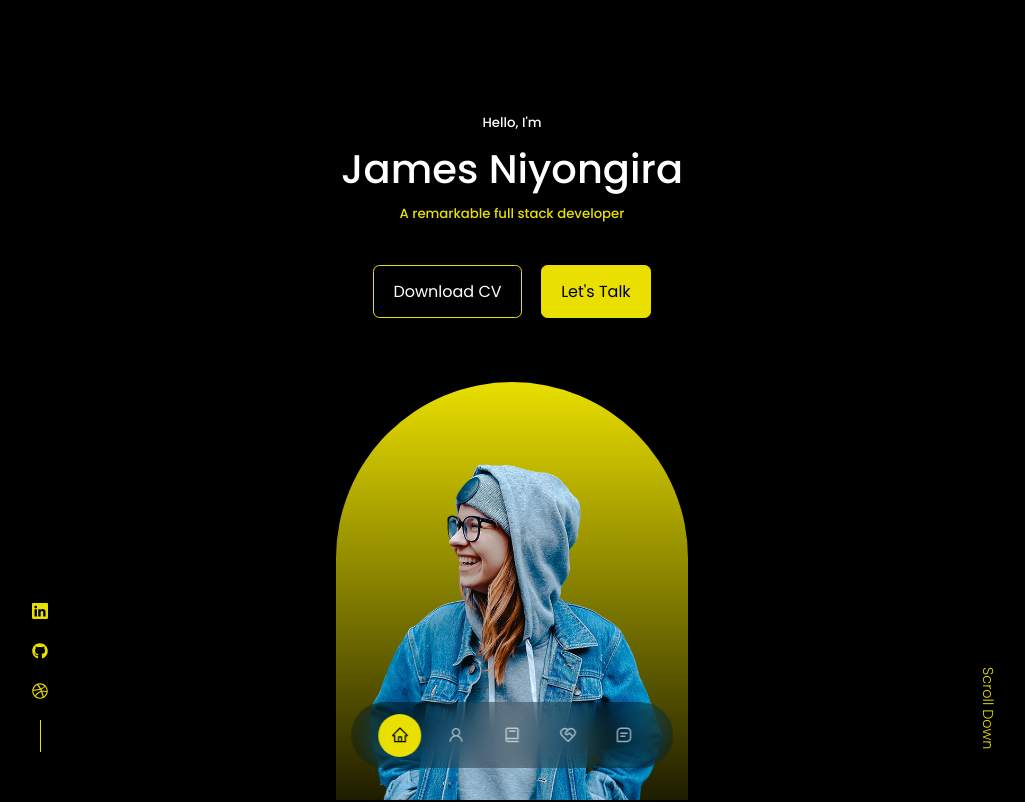
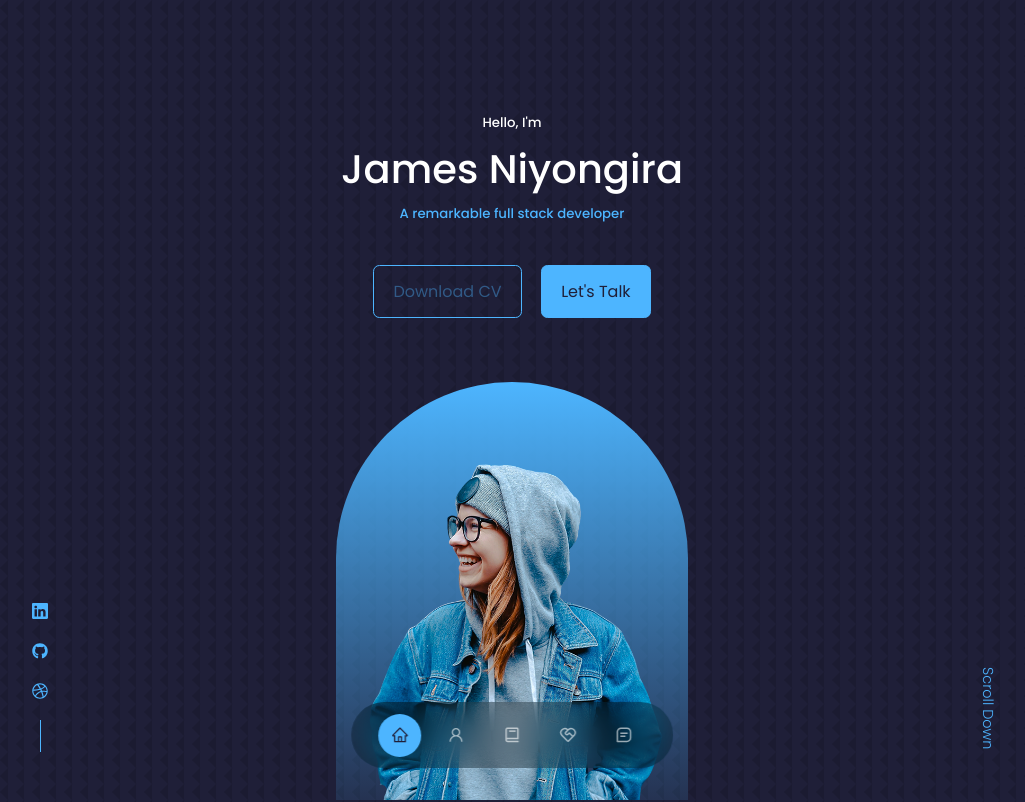
Before and after one commit to remarkablejames/portifolio, a React (Create React App) app: page / in a window 1280 px wide. Shown: the top 802 px of the page, without its empty margins (128-1153 px from the left). Built offline with nearby package versions, Linux system fonts and the light colour scheme.

Commit message:
reverted all color changes

```diff
--- a/src/index.css
+++ b/src/index.css
@@ -11,10 +11,10 @@
 }
 
 :root {
-  --color-bg: #000;
-  --color-bg-variant: #1d1414;
-  --color-primary: #e9df00;
-  --color-primary-variant: e01111;
+  --color-bg: #1f1f38;
+  --color-bg-variant: #2c2c6c;
+  --color-primary: #4db5ff;
+  --color-primary-variant: rgba(77, 181, 255, 0.4);
   --color-white: #fff;
   --color-light: rgba(255, 255, 255, 0.6);
 
```
